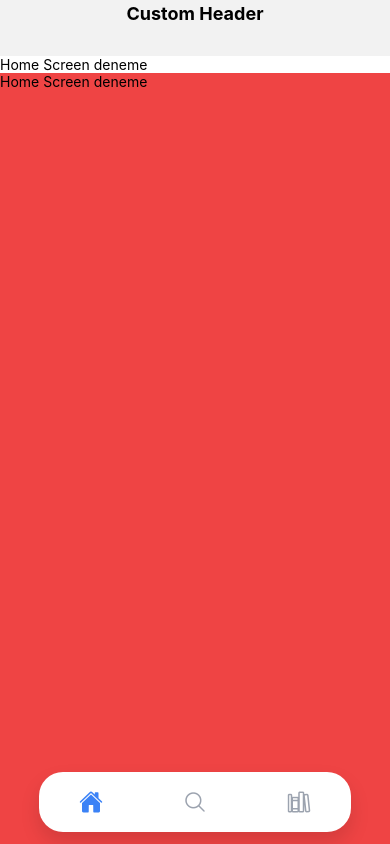
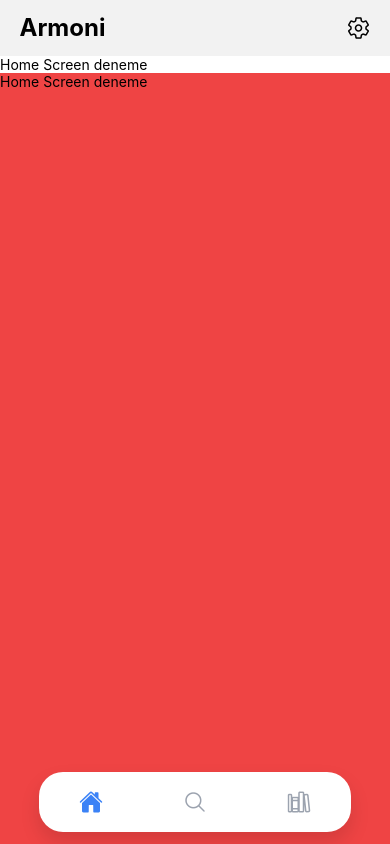
Before and after one commit to umutkamanoglu/armoni, a React Native app: screen / in a window 390 px wide. Built offline with nearby package versions, Linux system fonts and the light colour scheme.

Commit message:
Header da ufak düzenleme yapıldı.

```diff
--- a/components/AppHeader.tsx
+++ b/components/AppHeader.tsx
@@ -1,11 +1,12 @@
+import { Ionicons } from '@expo/vector-icons';
 import { Text, View } from 'react-native';
 import { SafeAreaView } from 'react-native-safe-area-context';
-
 export default function AppHeader() {
   return (
     <SafeAreaView edges={['top']} className="">
-      <View className="justify-cente h-14 items-center">
-        <Text className="text-lg font-bold">Custom Header</Text>
+      <View className="flex h-14 flex-row items-center justify-between px-[5vw]">
+        <Text className="text-2xl font-bold">Armoni</Text>
+        <Ionicons name="settings-outline" size={24} color="black" />
       </View>
     </SafeAreaView>
   );
```
